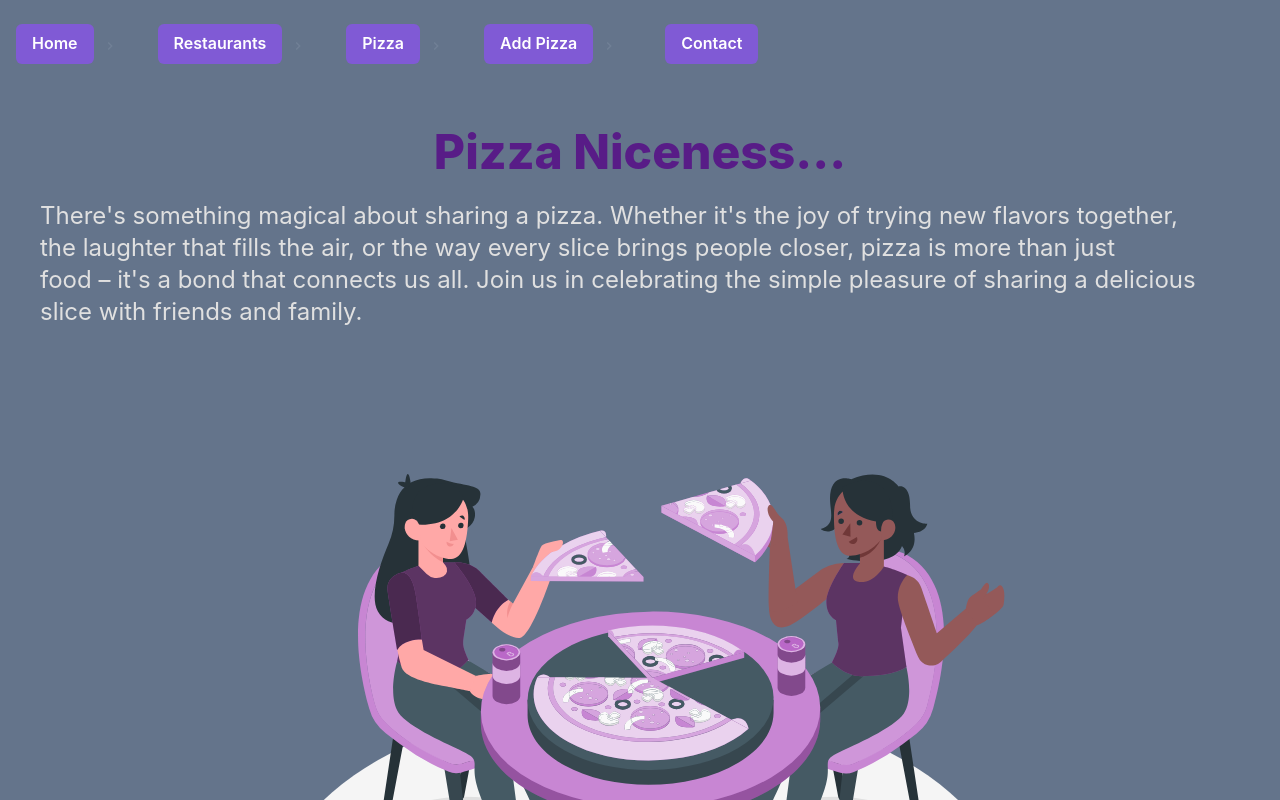
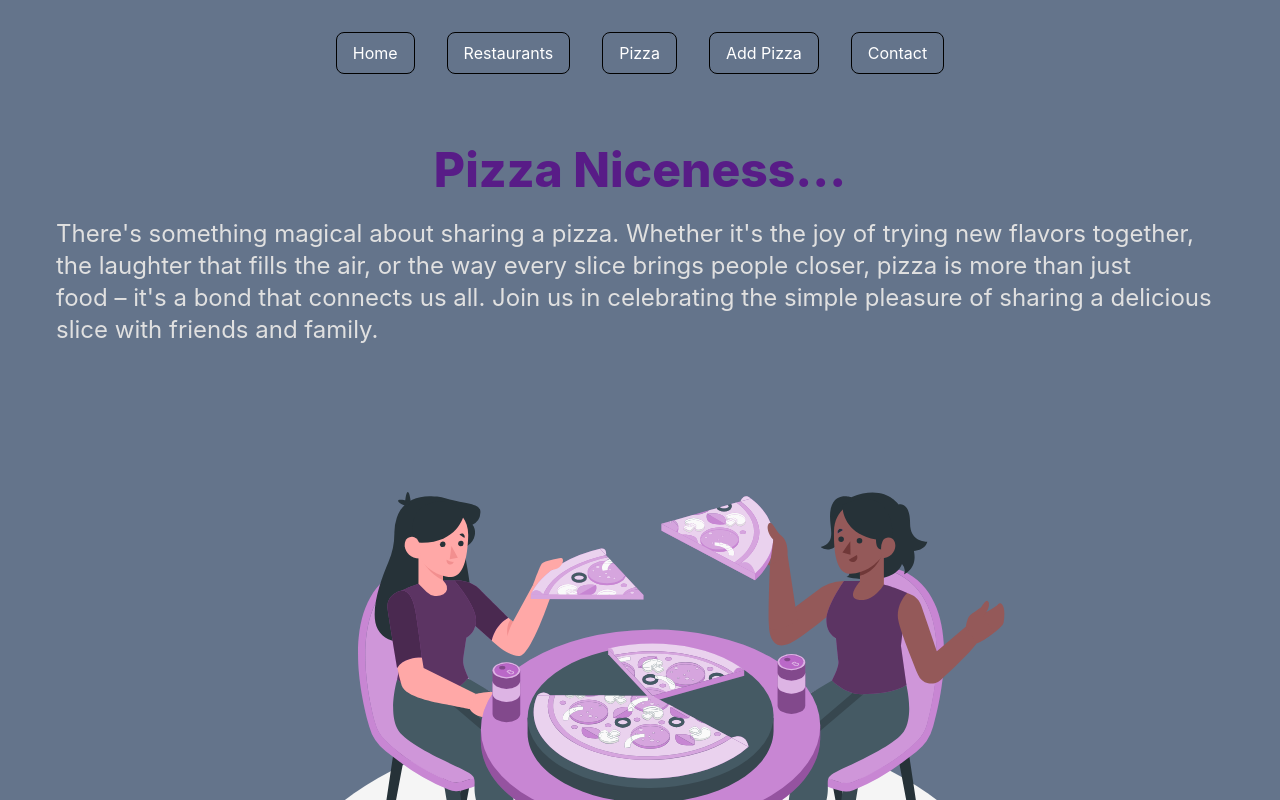
Before and after one commit to Mulindi123/pizzaHat-client, a React (Create React App) app: page / in a window 1280 px wide. Shown: the top 800 px of the page. Built offline with nearby package versions, Linux system fonts and the light colour scheme.

Commit message:
styles the navbar

```diff
--- a/src/components/Landing.js
+++ b/src/components/Landing.js
@@ -1,42 +1,41 @@
-import { Outlet} from "react-router-dom";
-import {
-    Breadcrumb,
-    BreadcrumbItem,
-    BreadcrumbLink,
-    // BreadcrumbSeparator,
-    Button
-  } from '@chakra-ui/react'
-import { ChevronRightIcon} from "@chakra-ui/icons"
+import { Outlet } from "react-router-dom";
+// import { ChevronRightIcon } from "@chakra-ui/icons";
 
+function Landing() {
+  return (
+    <div className="min-h-screen p-4 bg-gradient-to-b">
+      <nav className="flex flex-wrap justify-center mb-4">
+        <div className="p-2 md:p-4">
+          <a href="/" className="inline-block px-4 py-2 text-white border rounded-lg border-black hover:bg-purple-600">
+            Home
+          </a>
+        </div>
+        <div className="p-2 md:p-4">
+          <a href="/restaurants" className="inline-block px-4 py-2 text-white border rounded-lg border-black hover:bg-purple-600">
+            Restaurants
+          </a>
+        </div>
+        <div className="p-2 md:p-4">
+          <a href="/pizzas" className="inline-block px-4 py-2 text-white border rounded-lg border-black hover:bg-purple-600">
+            Pizza
+          </a>
+        </div>
+        <div className="p-2 md:p-4">
+          <a href="/restaurantPizzas" className="inline-block px-4 py-2 text-white border rounded-lg border-black hover:bg-purple-600">
+            Add Pizza
+          </a>
+        </div>
+        <div className="p-2 md:p-4">
+          <a href="/contact" className="inline-block px-4 py-2 text-white rounded-lg hover:bg-purple-600 border border-black">
+            Contact
+          </a>
+        </div>
+      </nav>
+      <div>
+        <Outlet />
+      </div>
+    </div>
+  );
+}
 
-
-function Landing(){
-    return (
-        <div className="">
-            <Breadcrumb spacing='8px' separator={<ChevronRightIcon color='gray.500' />}>
-                <BreadcrumbItem p={4}>
-                    <Button colorScheme='purple' p={4}><BreadcrumbLink href='/'>Home</BreadcrumbLink></Button>
-                </BreadcrumbItem>
-                <BreadcrumbItem p={4}>
-                    <Button colorScheme='purple' p={4}><BreadcrumbLink href='/restaurants'>Restaurants</BreadcrumbLink></Button>
-                </BreadcrumbItem>
-
-                <BreadcrumbItem p={4}>
-                    <Button colorScheme="purple" p={4}><BreadcrumbLink href='/pizzas'>Pizza</BreadcrumbLink></Button>
-                </BreadcrumbItem>
-
-                <BreadcrumbItem p={4}>
-                    <Button colorScheme="purple" p={4}><BreadcrumbLink href='/restaurantPizzas'>Add Pizza</BreadcrumbLink></Button>
-                </BreadcrumbItem>
-
-                <BreadcrumbItem p={4}>
-                    <Button colorScheme="purple" p={4} value={'outline'} className="m-2"><BreadcrumbLink href='/contact'>Contact</BreadcrumbLink></Button>
-                </BreadcrumbItem>
-            </Breadcrumb>
-            <div className="">
-                <Outlet />
-            </div>
-        </div>
-    )
-}
-export default Landing
+export default Landing;
```
